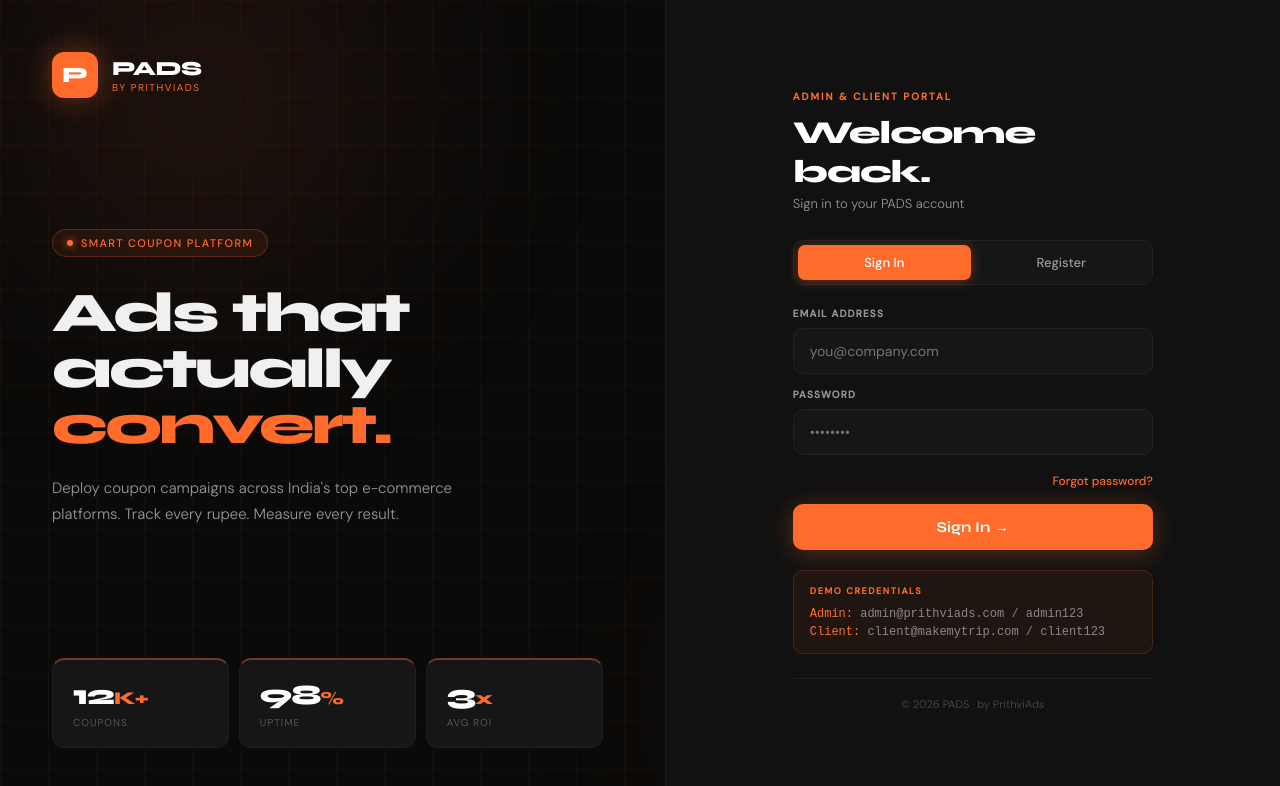
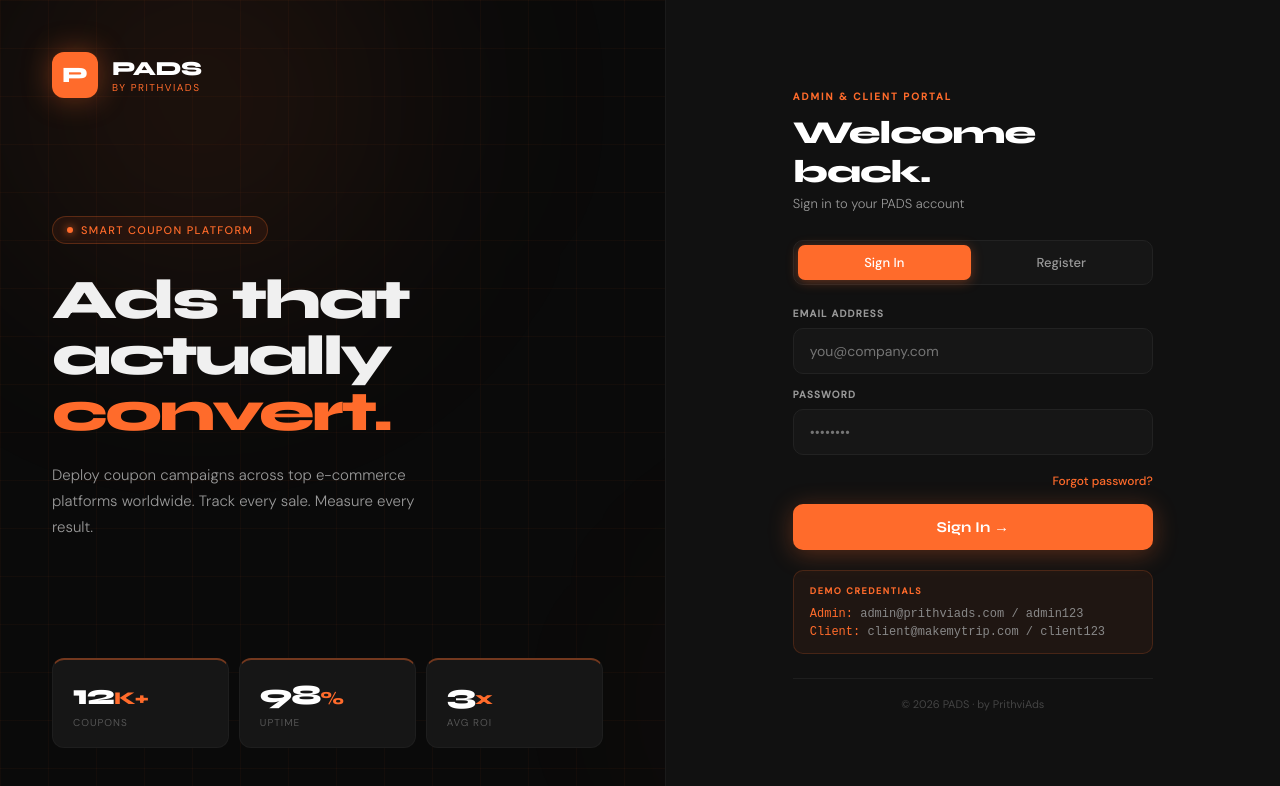
Before and after one commit to PRITHVIADS/prithviads, a Next.js app: page /login in a window 1280 px wide. Shown: the top 786 px of the page. Built offline with nearby package versions, Linux system fonts and the light colour scheme.

Commit message:
fix: worldwide messaging on login page

```diff
--- a/src/app/login/page.js
+++ b/src/app/login/page.js
@@ -80,7 +80,7 @@ export default function LoginPage() {
             Ads that<br />actually<br /><span style={{ color: '#FF6B2B' }}>convert.</span>
           </div>
           <p style={{ fontSize: 15, color: '#999', lineHeight: 1.75, maxWidth: 400, fontWeight: 300 }}>
-            Deploy coupon campaigns across India's top e-commerce platforms. Track every rupee. Measure every result.
+            Deploy coupon campaigns across top e-commerce platforms worldwide. Track every sale. Measure every result.
           </p>
         </div>
 
```
